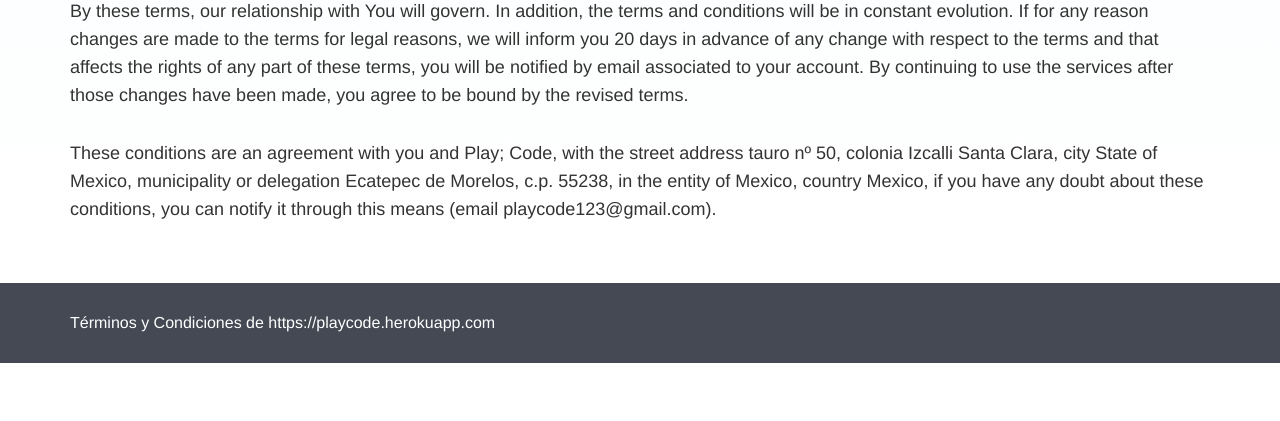
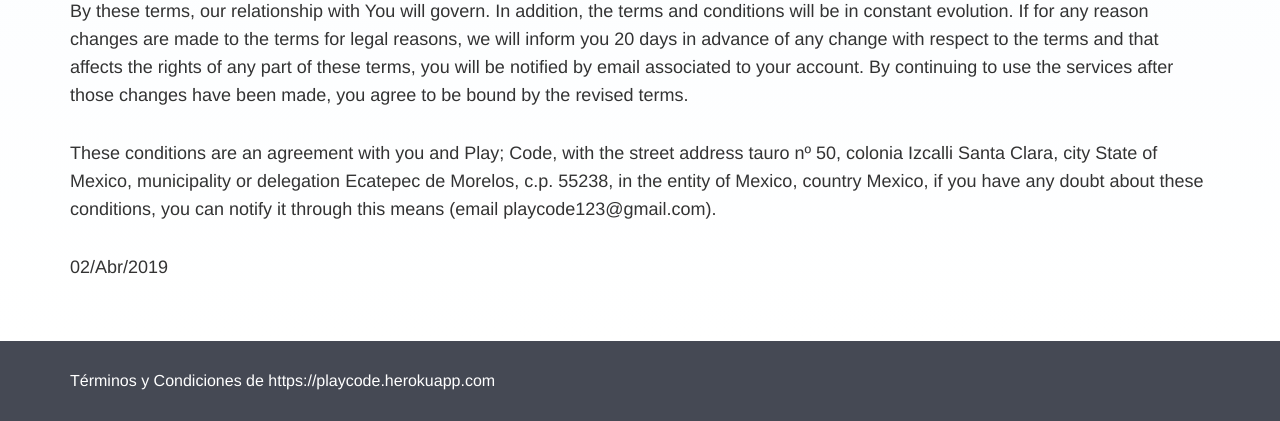
Before and after one commit to estebanaldana/PlayCodeCommunity, a Django app: page /tos in a window 1280 px wide. Shown: the part 1365-1786 px from the top of the page. Before the commit the page ends 1728 px from the top, so only its background shows below. Run offline with Django 3.2, Linux system fonts and the light colour scheme; some libraries are stand-ins or nearby versions.

Commit message:
add date create (politicas de privaciodad, terminos de uso)

```diff
--- a/templates/politica_privacidad/pdp.html
+++ b/templates/politica_privacidad/pdp.html
@@ -267,6 +267,9 @@ ga('send', 'pageview');
 <p>Por medio de la página principal Play;Code Community <a style="color: rgb(19,45,129);">https://playcode.herokuapp.com/privacy</a></p>
 
 </div>
+
+<p>07/Mar/2019</p>
+
 </div>
 </div>
 </div>
--- a/templates/terminos_condiciones/tyc.html
+++ b/templates/terminos_condiciones/tyc.html
@@ -125,6 +125,9 @@ ga('send', 'pageview');
 <p> Estas condiciones son un acuerdo con Usted y Play;Code, con la dirección Calle Tauro nº 50, Colonia Izcalli Santa Clara, Estado de México, Municipio Ecatepec de Morelos, C.P. 55238, México. Si tiene alguna duda con sobre estas condiciones, puede notificarlo por medio de este medio (correo electrónico playcode123@gmail.com). </p>
 
 </div>
+
+<p>02/Abr/2019</p>
+
 </div>
 </div>
 </div>
```
